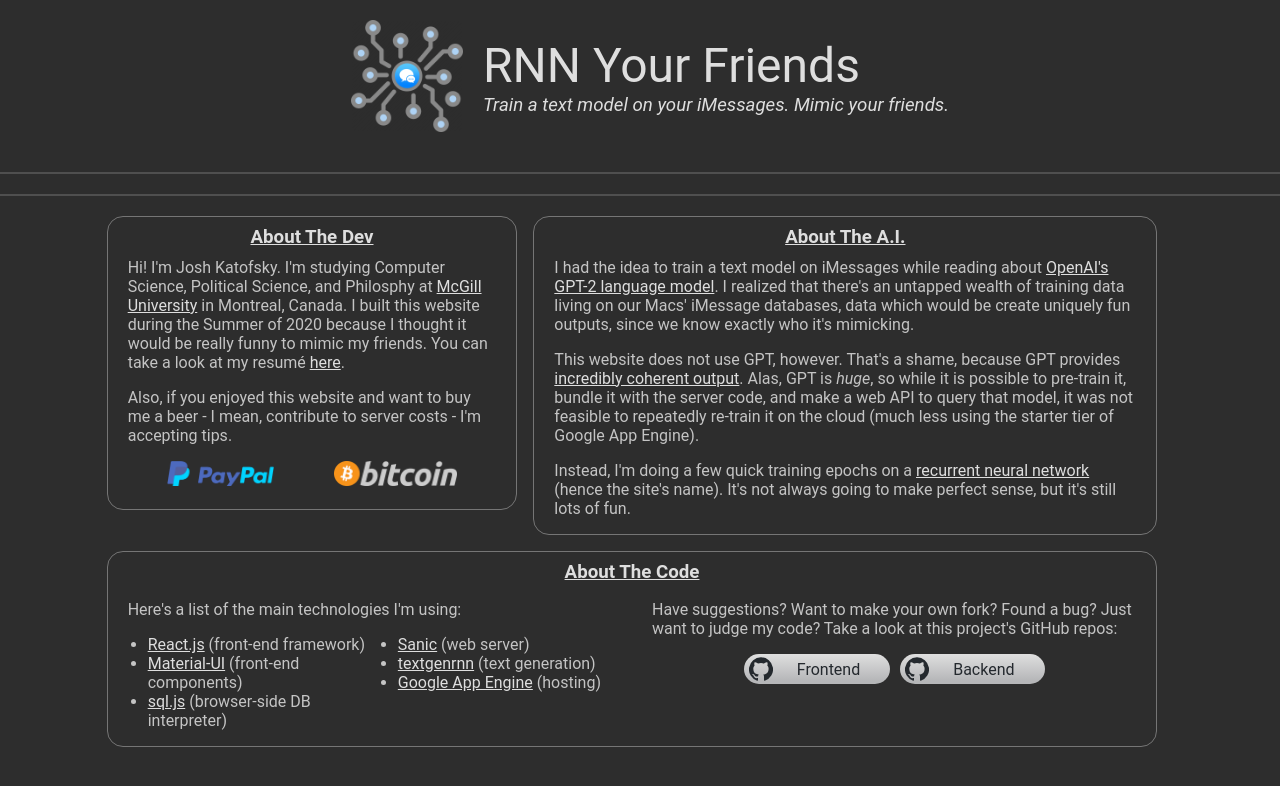
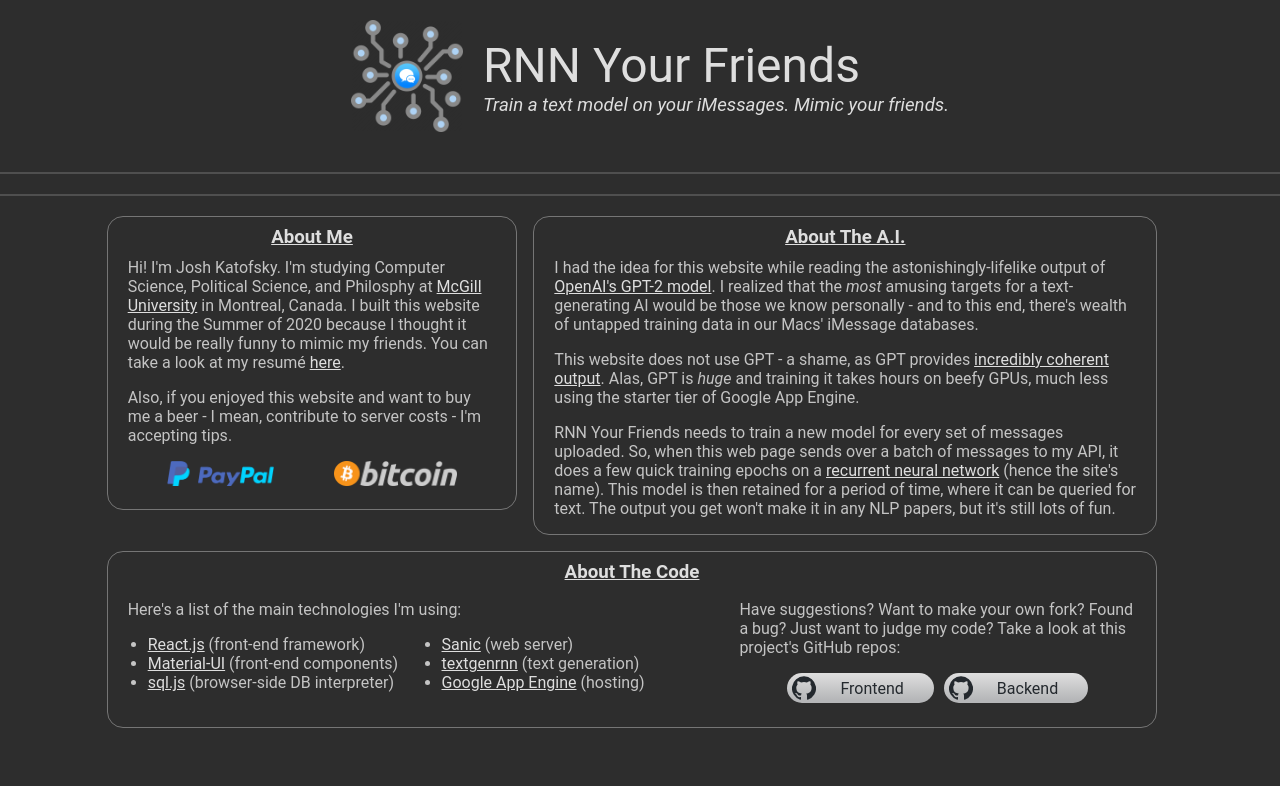
Before and after one commit to jkatofsky/rnn-your-friends, a React (Create React App) app: page / in a window 1280 px wide. Shown: the top 786 px of the page. Built offline with nearby package versions, Linux system fonts and the light colour scheme.

Commit message:
improve footer

```diff
--- a/src/footer/index.js
+++ b/src/footer/index.js
@@ -23,7 +23,7 @@ class Footer extends React.Component {
             <Grid container justify="center" alignItems="flex-start" spacing={2} xs={12}>
                 <Grid item sm={4} xs={12}>
                     <Box border={1} borderRadius={16} borderColor="grey.600">
-                        <h3><u>About The Dev</u></h3>
+                        <h3><u>About Me</u></h3>
                         <p>Hi! I'm Josh Katofsky. I'm studying Computer Science, Political Science, and Philosphy at <a href="https://www.mcgill.ca/" target="_blank" rel="noopener noreferrer">McGill University</a> in Montreal, Canada.
                         I built this website during the Summer of 2020 because I thought it would be really funny to mimic my friends. You can take a look at my resumé <a href="https://www.cs.mcgill.ca/~jkatof/" target="_blank" rel="noopener noreferrer">here</a>.</p>
                         <p>Also, if you enjoyed this website and want to buy me a beer - I mean, contribute to server costs - I'm accepting tips.</p>
@@ -41,21 +41,20 @@ class Footer extends React.Component {
                 <Grid item sm={6} xs={12}>
                     <Box border={1} borderRadius={16} borderColor="grey.600">
                         <h3><u>About The A.I.</u></h3>
-                        <p>I had the idea to train a text model on iMessages while reading about <a href="https://openai.com/blog/better-language-models/" target="_blank" rel="noopener noreferrer">OpenAI's GPT-2 language model</a>.
-                        I realized that there's an untapped wealth of training data living on our Macs' iMessage databases, data which would be create uniquely fun outputs, since we know exactly who it's mimicking.</p>
-                        <p>This website does not use GPT, however. That's a shame, because GPT provides <a href="https://openai.com/blog/better-language-models/#sample1" target="_blank" rel="noopener noreferrer">incredibly coherent output</a>.
-                        Alas, GPT is <i>huge</i>, so while it is possible to pre-train it, bundle it with the server code, and make a web API to query that model, it was not feasible to repeatedly re-train it on the cloud (much less using the starter tier of Google App Engine).</p>
-                        <p>Instead, I'm doing a few quick training epochs on a <a href="https://en.wikipedia.org/wiki/Recurrent_neural_network" target="_blank" rel="noopener noreferrer">recurrent neural network</a> (hence the site's name).
-                        It's not always going to make perfect sense, but it's still lots of fun.</p>
+                        <p>I had the idea for this website while reading the astonishingly-lifelike output of <a href="https://openai.com/blog/better-language-models/" target="_blank" rel="noopener noreferrer">OpenAI's GPT-2 model</a>.
+                        I realized that the <i>most</i> amusing targets for a text-generating AI would be those we know personally - and to this end, there's wealth of untapped training data in our Macs' iMessage databases.</p>
+                        <p>This website does not use GPT - a shame, as GPT provides <a href="https://openai.com/blog/better-language-models/#sample1" target="_blank" rel="noopener noreferrer">incredibly coherent output</a>.
+                        Alas, GPT is <i>huge</i> and training it takes hours on beefy GPUs, much less using the starter tier of Google App Engine.</p>
+                        <p>RNN Your Friends needs to train a new model for every set of messages uploaded. So, when this web page sends over a batch of messages to my API, it does a few quick training epochs on a <a href="https://en.wikipedia.org/wiki/Recurrent_neural_network" target="_blank" rel="noopener noreferrer">recurrent neural network</a> (hence the site's name). This model is then retained for a period of time, where it can be queried for text.
+                        The output you get won't make it in any NLP papers, but it's still lots of fun.</p>
                     </Box>
                 </Grid>
                 <Grid item sm={10} xs={12}>
                     <Box border={1} borderRadius={16} borderColor="grey.600">
                         <h3><u>About The Code</u></h3>
                         <Grid container justify="center" alignItems="flex-start">
-                            <Grid item xs={6}>
+                            <Grid item xs={7}>
                                 <p>Here's a list of the main technologies I'm using:</p>
-
                                 <ul>
                                     <li><a href="https://reactjs.org/" target="_blank" rel="noopener noreferrer">React.js</a> (front-end framework)</li>
                                     <li><a href="https://material-ui.com/" target="_blank" rel="noopener noreferrer">Material-UI</a> (front-end components)</li>
@@ -65,12 +64,14 @@ class Footer extends React.Component {
                                     <li><a href="https://cloud.google.com/appengine" target="_blank" rel="noopener noreferrer">Google App Engine</a> (hosting)</li>
                                 </ul>
                             </Grid>
-                            <Grid item xs={6}>
+                            <Grid item xs={5}>
                                 <p>Have suggestions? Want to make your own fork? Found a bug? Just want to judge my code? Take a look at this project's GitHub repos:</p>
                                 <GitHubButton text="Frontend" link="https://github.com/jkatofsky/rnn-your-friends" />
                                 <GitHubButton text="Backend" link="https://github.com/jkatofsky/textgenrnn-api" />
                             </Grid>
+
                         </Grid>
+                        <br />
                     </Box>
                 </Grid>
             </Grid>
```
